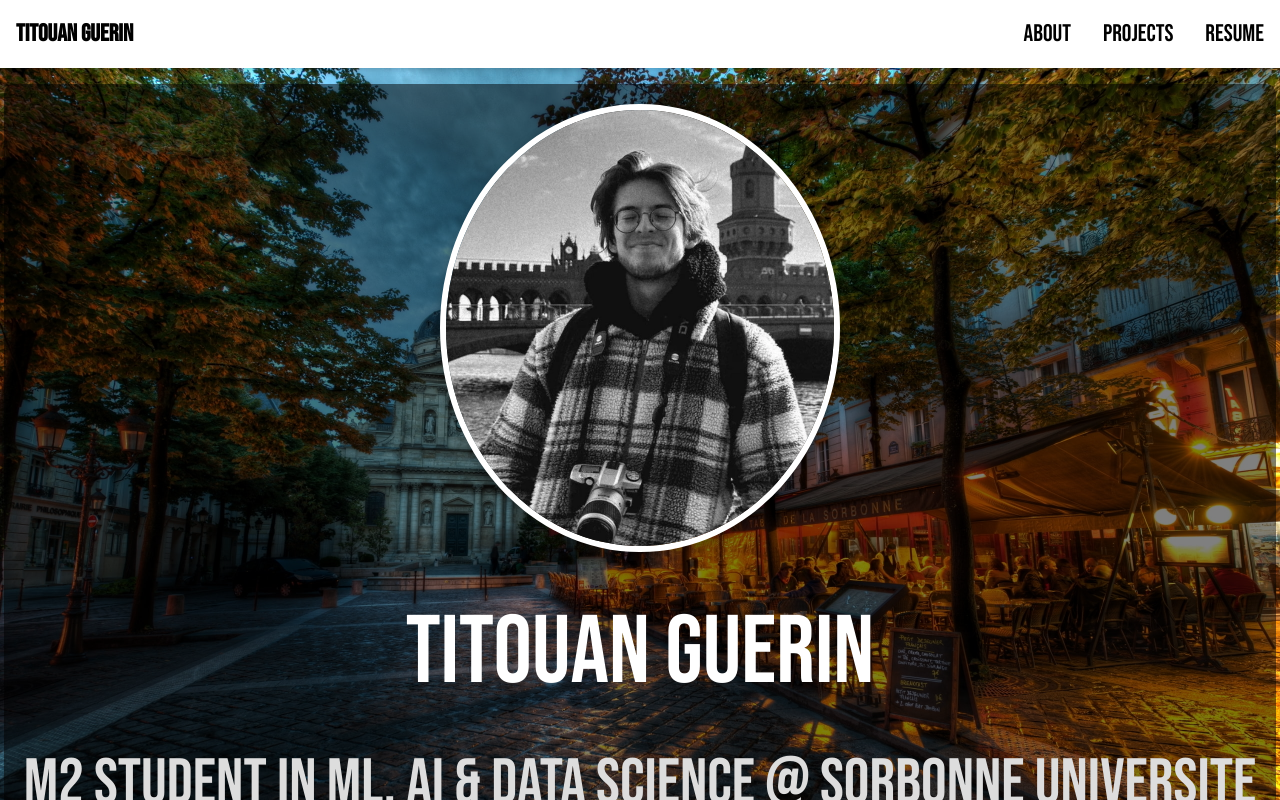
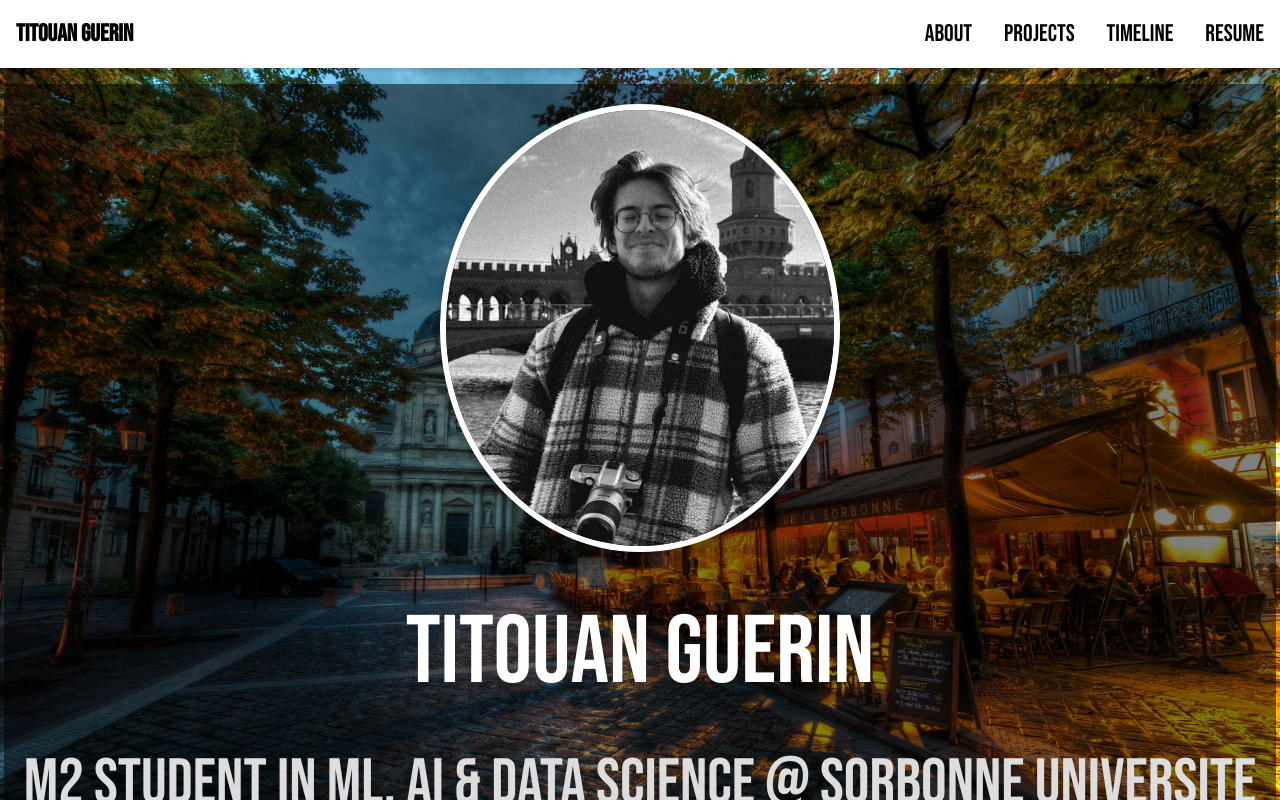
Before and after one commit to Titouaaaan/pi5-app, a Next.js app in the folder my-app/: page / in a window 1280 px wide. Shown: the top 800 px of the page. Built offline with nearby package versions, Linux system fonts and the light colour scheme; no server answers.

Commit message:
added the timeline to the main page + styling

```diff
--- a/my-app/app/layout.tsx
+++ b/my-app/app/layout.tsx
@@ -51,8 +51,8 @@ export default function RootLayout({
     loadStats();
 
     const handleScroll = () => {
-      const sections = ['welcome', 'about', 'projects', 'resume'];
-      const tolerancePixels = 300;
+      const sections = ['welcome', 'about', 'projects', 'timeline', 'resume'];
+      const tolerancePixels = 600;
 
       for (const section of sections) {
         const element = document.getElementById(section);
@@ -75,6 +75,7 @@ export default function RootLayout({
     const section = document.getElementById(sectionId);
     if (section) {
       section.scrollIntoView({ behavior: 'smooth' });
+      setActiveSection(sectionId);
     }
   };
 
@@ -104,6 +105,12 @@ export default function RootLayout({
               className={`text-black font-bebas ${activeSection === 'projects' ? 'font-bold text-red-600' : ''}`}
             >
               Projects
+            </button>
+            <button
+              onClick={() => scrollToSection('timeline')}
+              className={`text-black font-bebas ${activeSection === 'timeline' ? 'font-bold text-red-600' : ''}`}
+            >
+              Timeline
             </button>
             <button
               onClick={() => scrollToSection('resume')}
--- a/my-app/app/page.tsx
+++ b/my-app/app/page.tsx
@@ -6,6 +6,7 @@ const Welcome = dynamic(() => import('./welcome/Welcome'), { ssr: false });
 const About = dynamic(() => import('./about/About'), { ssr: false });
 const Projects = dynamic(() => import('./projects/Projects'), { ssr: false });
 const Resume = dynamic(() => import('./resume/Resume'), { ssr: false });
+const Timeline = dynamic(() => import('./timeline/Timeline'), { ssr: false });
 
 const HomePage: React.FC = () => {
   return (
@@ -13,6 +14,7 @@ const HomePage: React.FC = () => {
       <Welcome />
       <About />
       <Projects />
+      <Timeline />
       <Resume />
     </main>
   );
```
